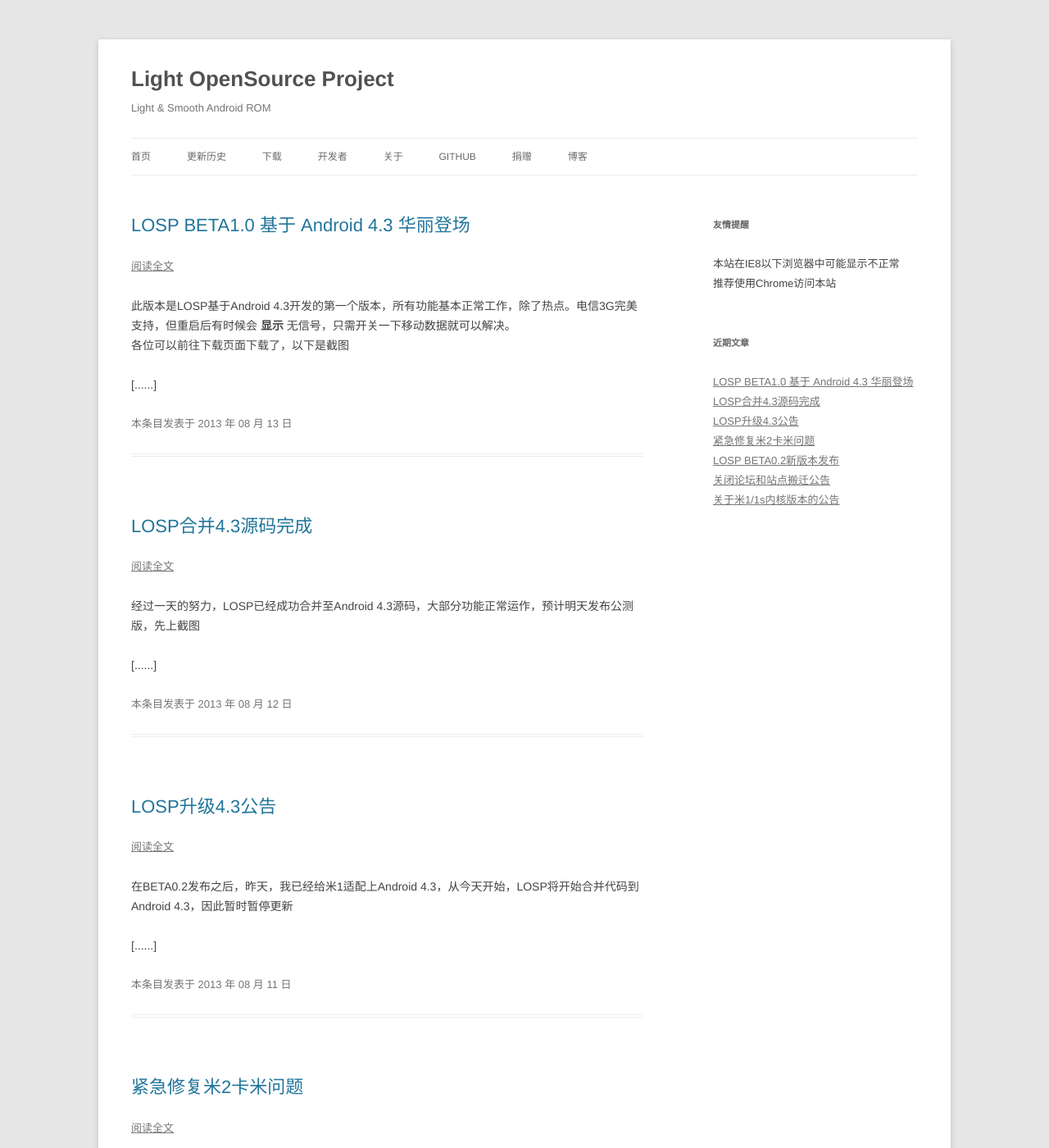
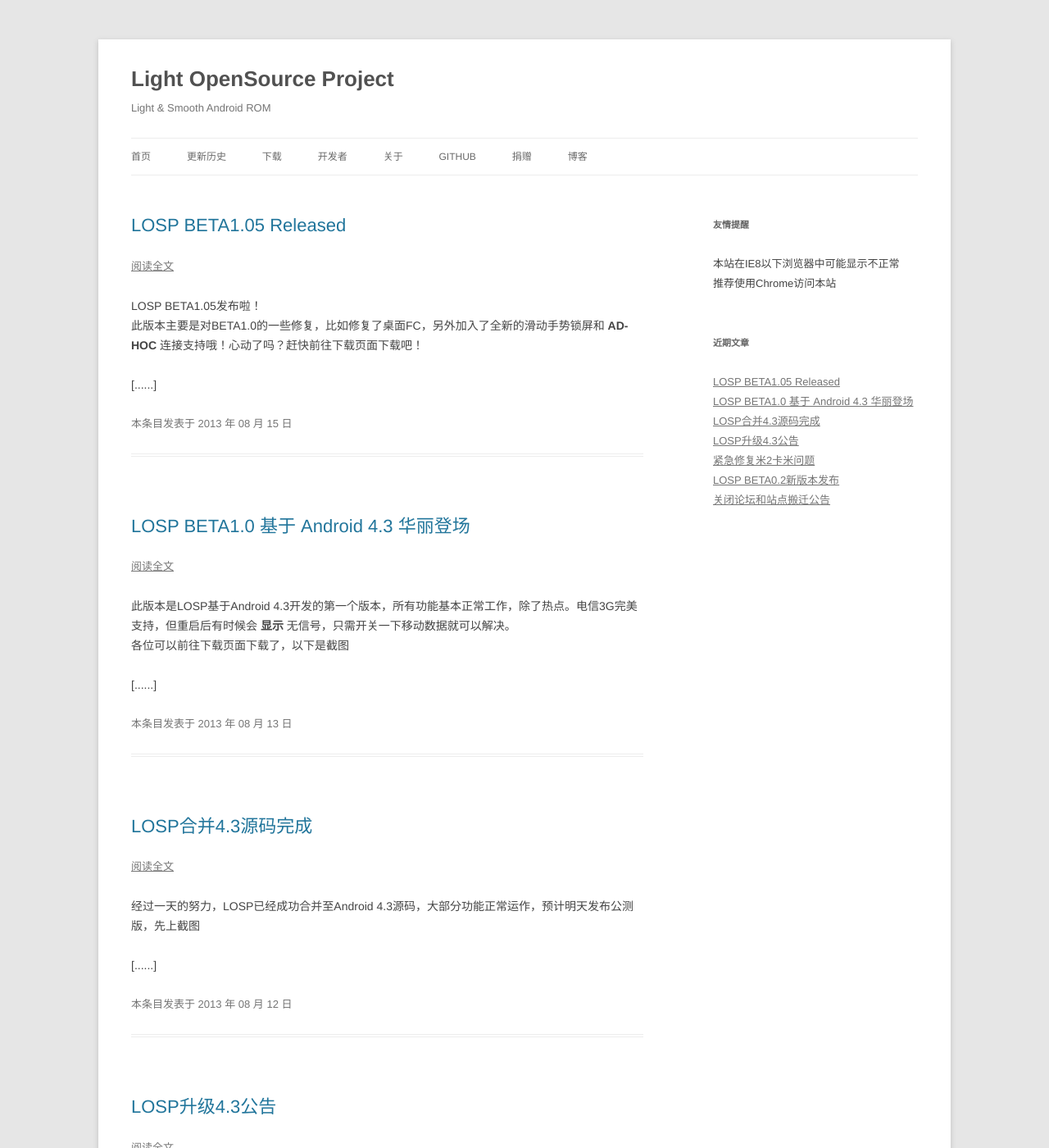
Before and after one commit to LOSP/LOSP.github.io, a Jekyll site: the page built from index.html, in a window 1280 px wide and 1400 px high. Shown: the whole window at 82% size. Built offline with Jekyll 4.4.1, drawn with Linux system fonts in a browser that asks for light colours; Markdown is read by kramdown in place of the engine named in the settings; the list of posts is cut into pages by our own code; some of the changed text lies outside the part shown.

Commit message:
1.05 released post

```diff
--- /dev/null
+++ b/_posts/2013-8-15-new-version-beta105.md
@@ -0,0 +1,12 @@
+---
+layout: default
+title: LOSP BETA1.05 Released
+summary: LOSP BETA1.05发布啦！<br />此版本主要是对BETA1.0的一些修复，比如修复了桌面FC，另外加入了全新的滑动手势锁屏和 <strong>AD-HOC</strong> 连接支持哦！心动了吗？赶快前往下载页面下载吧！
+---
+LOSP BETA1.05发布啦！
+此版本主要是对BETA1.0的一些修复，比如修复了桌面FC，另外加入了全新的滑动手势锁屏和 __AD-HOC__ 连接支持哦！心动了吗？赶快前往下载页面下载吧！
+
+AD-HOC连接有图有真相：
+![adhoc](/res/images/Screenshot_2013-08-14-14-15-49.png)
+
+下载：<http://shandian.us/download>
--- a/history/index.md
+++ b/history/index.md
@@ -3,6 +3,18 @@ layout: nodate
 title: 更新历史
 ---
 该页面中更新历史，除首个版本是相对于Slim Bean的修改日志外，其余均为相对于上一个公开版本的更新日志。
+
+*__2013.8.15 版本:BETA1.05__*
+新增 支持米2/2s
+修复 部分情况下，信号强度显示为2147483647的问题
+优化 全部采用gcc4.7编译，可能解决部分不稳定现象
+新增 支持连接到Ad-Hoc虚拟热点,仅支持WEP或无加密
+新增 手指快速划过底部触摸按键可以锁屏
+修复 桌面FC
+修复 部分情况下，HALO通知内容残留在屏幕上的问题
+优化 合并至SlimBean 8-15最新源码
+优化 合并米2内核至秋叶随风最新版本
+更多更新请见<https://github.com/LOSP>中对应的commit
 
 *__2013.8.13 版本:BETA1.0__*
 从此版本开始，LOSP全面升级至Android 4.3
```
Also changed, not shown: download/index.md (+2 -0 lines), res/images/Screenshot_2013-08-14-14-15-49.png (added).
